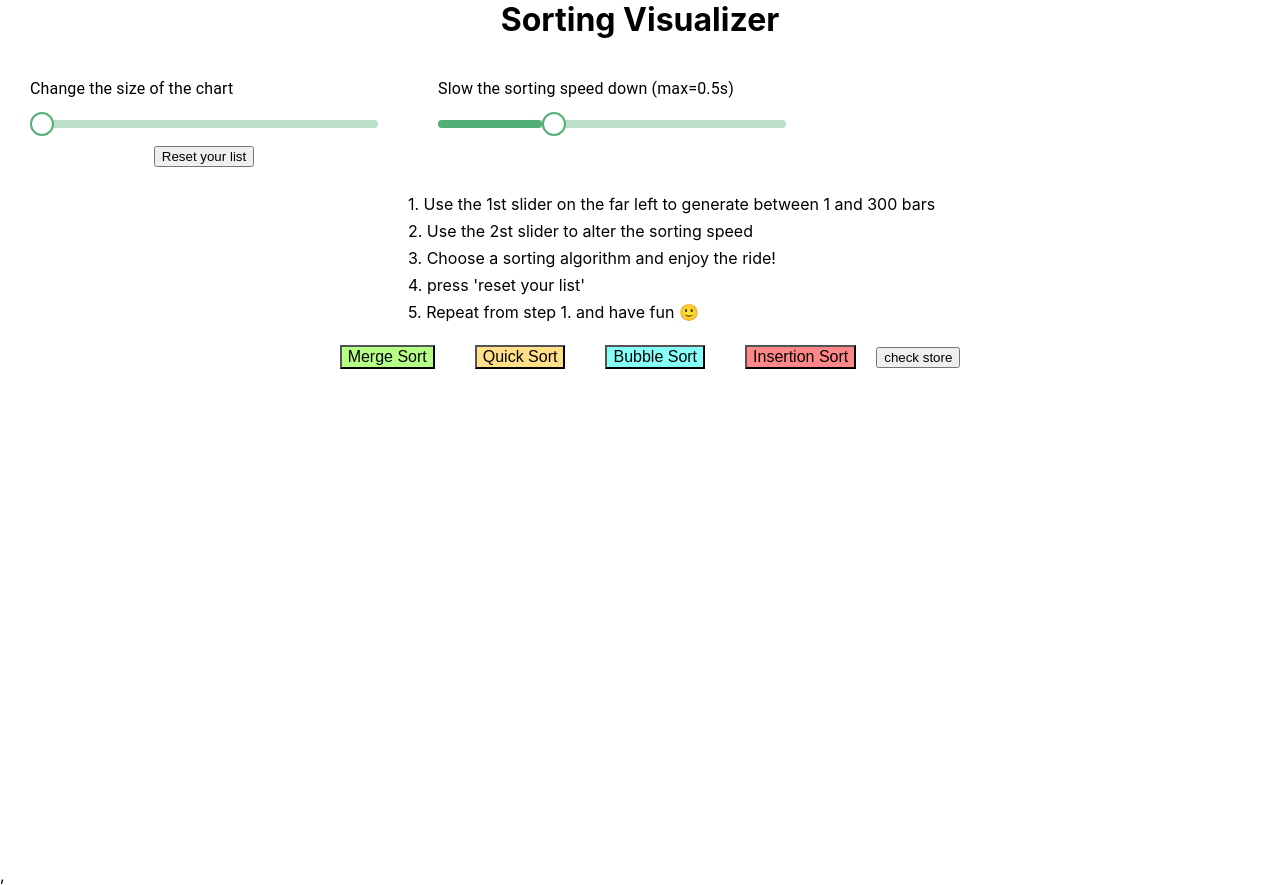
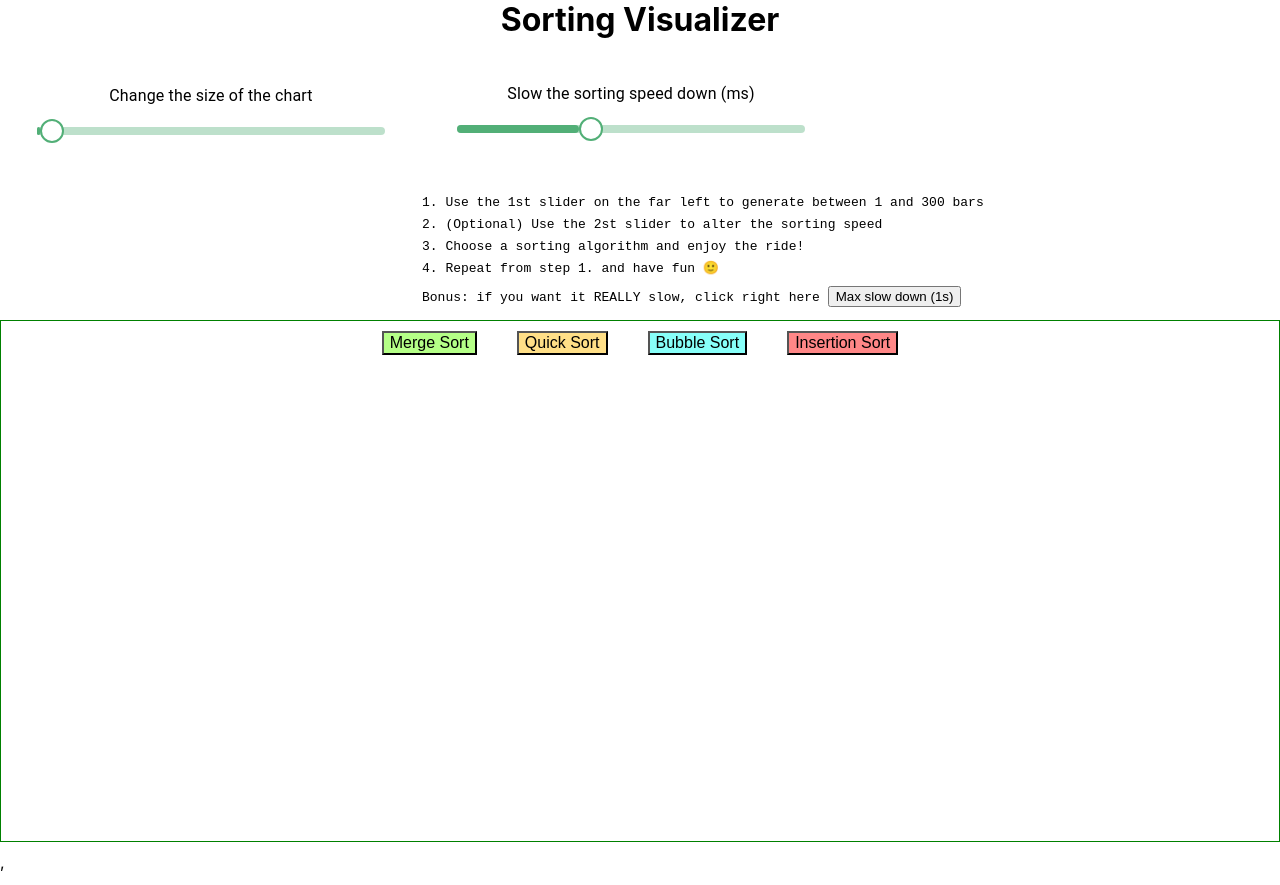
Before and after one commit to stephabauva/sorting_visualizer_react, a React (Create React App) app: page / in a window 1280 px wide. Built offline with nearby package versions, Linux system fonts and the light colour scheme.

Commit message:
all work

```diff
--- a/src/components/ArraySlider.js
+++ b/src/components/ArraySlider.js
@@ -11,6 +11,7 @@ import Tooltip from '@material-ui/core/Tooltip';
 const useStyles = makeStyles((theme) => ({
   root: {
     width: 300 + theme.spacing(3) * 2,
+    padding: 7,
   },
   margin: {
     height: theme.spacing(1),
@@ -86,18 +87,11 @@ export default function InputArraySlider(props) {
     };
   };
 
-  const handleSpeedChange = (event, newValue) => {};
-
-  function reloadPage() {
-    window.location.reload();
-  }
-
   return (
     <div className={classes.root}>
       <div className={classes.margin} />
       <Typography gutterBottom>Change the size of the chart</Typography>
-      <PrettoSlider valueLabelDisplay="auto" aria-label="pretto slider" defaultValue={0} onChange={handleSliderChange}/>
-      <button onClick={() => reloadPage()}>Reset your list</button>
+      <PrettoSlider valueLabelDisplay="auto" aria-label="pretto slider" defaultValue={1} onChange={handleSliderChange}/>
     </div>
   );
 }
--- a/src/components/Explanations.js
+++ b/src/components/Explanations.js
@@ -1,10 +1,19 @@
+import store from '../store'
+
 export default function Explanations(props) {
+    function maxSlowDown() {
+        store.dispatch({
+          type: 'SET_SORT_SPEED',
+          payload: 1000
+        });
+      }
 return(
     <div>
-    <p>1. Use the 1st slider on the far left to generate between 1 and 300 bars</p>
-    <p>2. Use the 2st slider to alter the sorting speed</p>
-    <p>3. Choose a sorting algorithm and enjoy the ride!</p>
-    <p> 4. press 'reset your list'</p>
-    <p> 5. Repeat from step 1. and have fun 🙂</p>
+    <pre>1. Use the 1st slider on the far left to generate between 1 and 300 bars</pre>
+    <pre>2. (Optional) Use the 2st slider to alter the sorting speed</pre>
+    <pre>3. Choose a sorting algorithm and enjoy the ride!</pre>
+    <pre>4. Repeat from step 1. and have fun 🙂</pre>
+    <pre>Bonus: if you want it REALLY slow, click right here <button onClick={() => maxSlowDown()}>Max slow down (1s)</button></pre>
+
     </div>
 )}
--- a/src/components/SpeedSlider.js
+++ b/src/components/SpeedSlider.js
@@ -11,6 +11,7 @@ import Tooltip from '@material-ui/core/Tooltip';
 const useStyles = makeStyles((theme) => ({
   root: {
     width: 300 + theme.spacing(3) * 2,
+    padding: 5,
   },
   margin: {
     height: theme.spacing(1),
@@ -88,9 +89,8 @@ export default function InputSpeedSlider(props) {
   return (
     <div className={classes.root}>
       <div className={classes.margin} />
-      <Typography gutterBottom>Slow the sorting speed down (max=0.5s)</Typography>
+      <Typography gutterBottom>Slow the sorting speed down (ms)</Typography>
       <PrettoSlider valueLabelDisplay="auto"  defaultValue={INITIAL_SPEED} onChange={handleSpeedChange}/>
-      <div className={classes.margin} />
     </div>
   );
 }
--- a/src/index.css
+++ b/src/index.css
@@ -13,6 +13,10 @@ code {
 }
 
 p {
+  text-align: center;
+}
+
+pre {
   text-align: left;
   line-height: 0.7;
 }
--- a/src/redux/SpeedReducer.js
+++ b/src/redux/SpeedReducer.js
@@ -1,5 +1,5 @@
 const speedInit = {
-    niceSpeed: 30,
+    niceSpeed: 35,
   }
 
 const sortSpeedReducer = (state = speedInit, action) => {
--- a/src/sortingVisualizer/SortingVisualizer.css
+++ b/src/sortingVisualizer/SortingVisualizer.css
@@ -7,12 +7,13 @@
     left: 100px;
     /* top: 100px; */
     /* border: 1px solid red;  */
-    height: 500px; /*fit-content;*/
+    min-height: 500px; /*fit-content;*/
     white-space: nowrap;
     padding: 10px;
     margin-left: auto;
     margin-right: auto;
     overflow: auto;
+    border: 1px solid green;
 
   }
 
@@ -20,7 +21,7 @@
   width: 2px;
   display: inline-block;
   margin: 0 1px;
-  margin-top: 10px;
+  /* margin-top: 10px; */
 }
 
 .buttons-container {
--- a/src/sortingVisualizer/SortingVisualizer.js
+++ b/src/sortingVisualizer/SortingVisualizer.js
@@ -44,9 +44,6 @@ class SortingVisualizer extends React.Component {
         // console.log('this.array:', this.state.array);
       }
     /* compare previous list in store to the new actual list generated */
-    checkStore(){
-        console.log('viz', store.getState())
-    }
     componentDidUpdate(prevProps, prevState, snapshot) {
         console.log('prevprops:', prevProps); // -> { myStoredList: Array(..), dispatch: f }
         // console.log('this.props:', this.props);
@@ -271,6 +268,16 @@ class SortingVisualizer extends React.Component {
                 barStyle.backgroundColor = FINAL_SORTED_COLOR;
                 await new Promise((resolve) => setTimeout(resolve, ANIMATION_SPEED_MS));
             }
+            await new Promise((resolve) => setTimeout(resolve, 800));
+            for (let f = arrayBars.length-1; f >= 0; f--) {
+                // setTimeout( () => {
+                //     const barStyle = arrayBars[f].style;
+                //     barStyle.backgroundColor = FINAL_SORTED_COLOR;
+                // }, f * ANIMATION_SPEED_MS * 2);
+                const barStyle = arrayBars[f].style;
+                barStyle.backgroundColor = INIT_COLOR;
+                await new Promise((resolve) => setTimeout(resolve, 20));
+            }
    };
 
     render() {
@@ -280,7 +287,6 @@ class SortingVisualizer extends React.Component {
                 <button className="sort-button" style={{backgroundColor:"#ffdf87"}} onClick={() => this.quickSort()}>Quick Sort</button>
                 <button className="sort-button" style={{backgroundColor:"#87fff9"}}onClick={() => this.bubbleSort()}>Bubble Sort</button>
                 <button className="sort-button" style={{backgroundColor:"#ff8787"}}onClick={() => this.insertionSort()}>Insertion Sort</button>
-                <button onClick={() => this.checkStore()}>check store</button>
             </div>
             {this.state.array.map((value, idx) => (
                 <div
@@ -289,7 +295,7 @@ class SortingVisualizer extends React.Component {
                 style={{
                     backgroundColor: INIT_COLOR,
                     height: `${value}px`,
-                    width: `${(1.50/3)*window.innerWidth/this.state.array.length}px`,
+                    width: `${(1.5/2)*window.innerWidth/this.state.array.length}px`,
                 }}></div>
             ))}
         </div> ;
```
